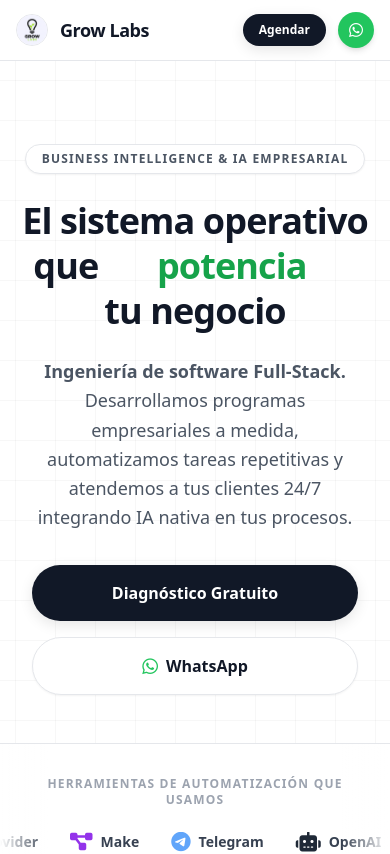
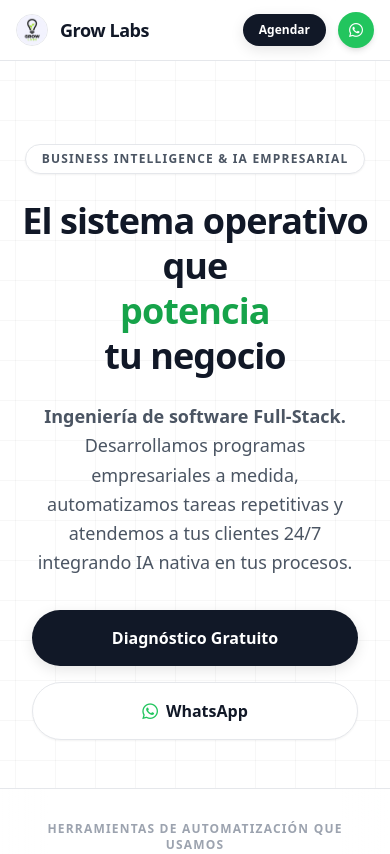
Before and after one commit to lucasmmg12/transcriptor, a Next.js app: page / in a window 390 px wide. Shown: the top 854 px of the page. Built offline with nearby package versions, Linux system fonts and the light colour scheme.

Commit message:
Change to Flip 3D animation and fix mobile text alignment

```diff
--- a/src/app/globals.css
+++ b/src/app/globals.css
@@ -89,3 +89,27 @@ body {
   0% { transform: translateX(0); }
   100% { transform: translateX(-50%); }
 }
+
+/* Animacion Panel Flip 3D para texto rotativo */
+@keyframes flipInX {
+  0% {
+    transform: perspective(400px) rotateX(90deg);
+    opacity: 0;
+  }
+  40% {
+    transform: perspective(400px) rotateX(-10deg);
+  }
+  70% {
+    transform: perspective(400px) rotateX(10deg);
+  }
+  100% {
+    transform: perspective(400px) rotateX(0deg);
+    opacity: 1;
+  }
+}
+
+.animate-flip {
+  backface-visibility: visible !important;
+  animation: flipInX 0.8s ease-out both;
+  display: inline-block;
+}
--- a/src/app/page.tsx
+++ b/src/app/page.tsx
@@ -5,37 +5,6 @@ import Image from 'next/image';
 import { useState, useEffect } from 'react';
 
 const VERBOS_HERO = ["escala", "potencia", "automatiza", "transforma", "revoluciona"];
-const CHARS = "<>-_\\/[]{}—=+*^?#01";
-
-const ScrambleText = ({ text }: { text: string }) => {
-    const [displayText, setDisplayText] = useState(text);
-
-    useEffect(() => {
-        let iteration = 0;
-
-        const interval = setInterval(() => {
-            setDisplayText((_) =>
-                text
-                    .split("")
-                    .map((letter, index) => {
-                        if (index < Math.floor(iteration)) return text[index];
-                        return CHARS[Math.floor(Math.random() * CHARS.length)];
-                    })
-                    .join("")
-            );
-
-            if (iteration >= text.length) {
-                clearInterval(interval);
-            }
-
-            iteration += 1 / 3;
-        }, 35);
-
-        return () => clearInterval(interval);
-    }, [text]);
-
-    return <>{displayText}</>;
-};
 
 const SOLUTIONS = [
     {
@@ -150,11 +119,12 @@ export default function Home() {
                         <div className="inline-block px-4 py-1.5 mb-6 md:mb-8 rounded-full border border-gray-200 bg-white text-gray-600 text-xs font-semibold uppercase tracking-widest shadow-sm">
                             Business Intelligence & IA Empresarial
                         </div>
-                        <h1 className="text-4xl sm:text-5xl md:text-7xl font-bold mb-6 text-gray-900 tracking-tight leading-tight">
-                            El sistema operativo que <br className="hidden lg:block" />
-                            <span className="text-green-600 inline-block min-w-[250px] sm:min-w-[300px] md:min-w-[420px]">
-                                <ScrambleText text={VERBOS_HERO[wordIndex]} />
-                            </span> tu negocio
+                        <h1 className="text-4xl sm:text-5xl md:text-7xl font-bold mb-6 text-gray-900 tracking-tight leading-tight flex flex-col md:block items-center justify-center">
+                            <span>El sistema operativo que</span>
+                            <span key={wordIndex} className="text-green-600 animate-flip px-2 md:px-3">
+                                {VERBOS_HERO[wordIndex]}
+                            </span>
+                            <span>tu negocio</span>
                         </h1>
                         <p className="text-lg sm:text-xl text-gray-600 mb-8 md:mb-10 max-w-3xl mx-auto px-2 leading-relaxed">
                             <strong>Ingeniería de software Full-Stack.</strong> Desarrollamos programas empresariales a medida, automatizamos tareas repetitivas y atendemos a tus clientes 24/7 integrando IA nativa en tus procesos.
```
